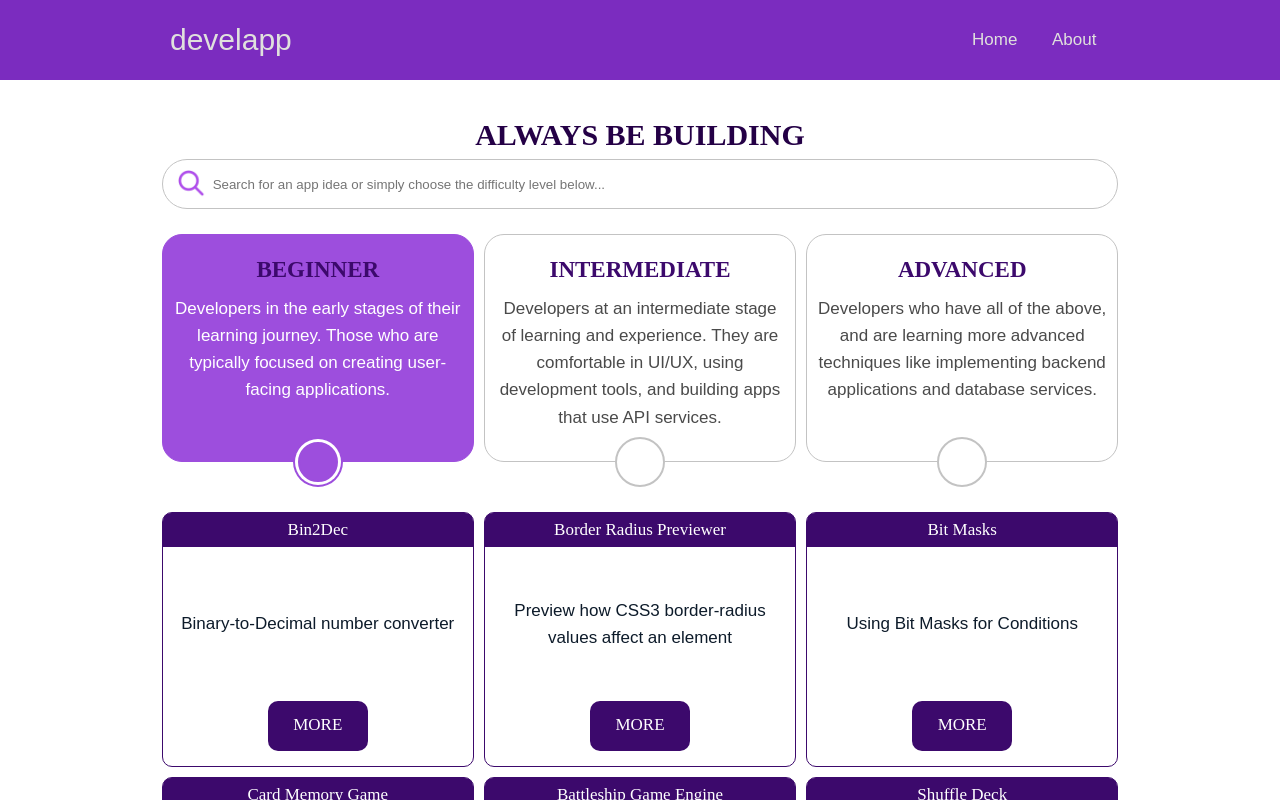
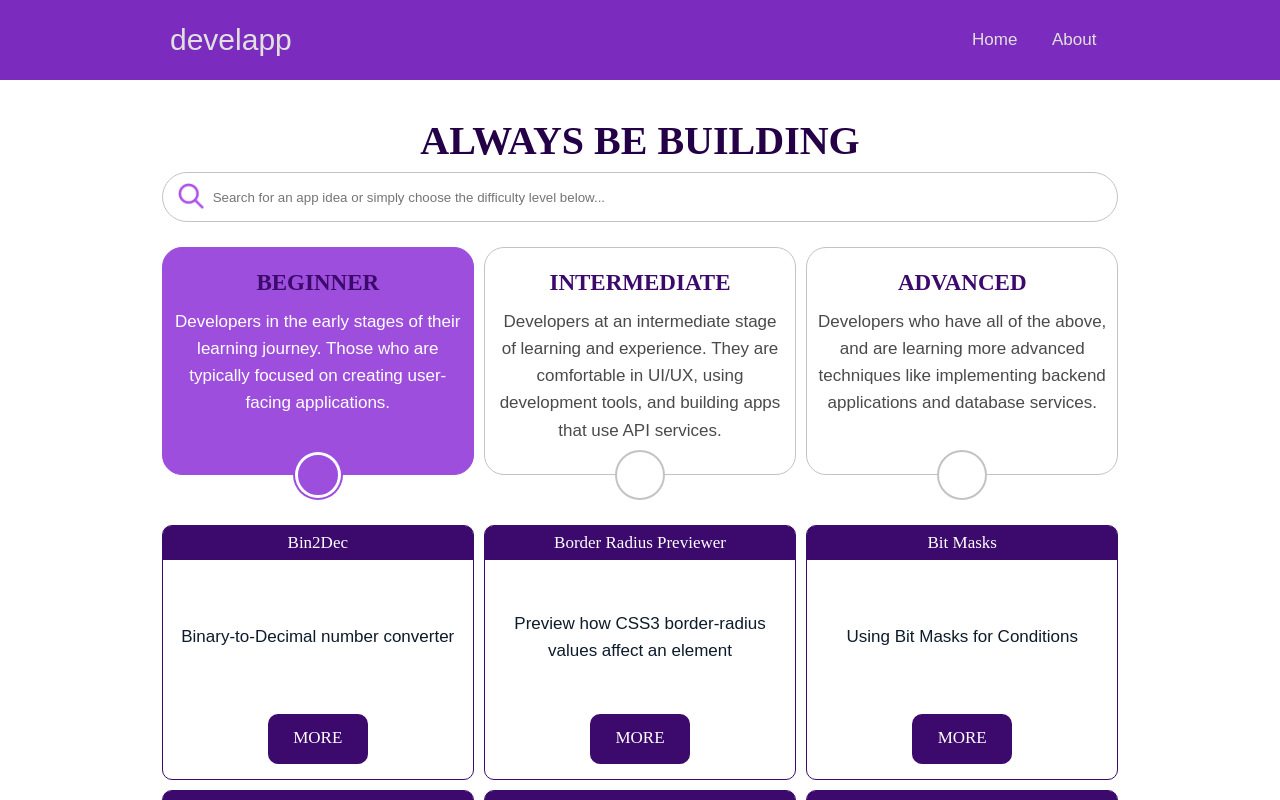
Before and after one commit to chingu-voyages/v38-geckos-team-04, a React (Create React App) app in the folder frontend/: page / in a window 1280 px wide. Shown: the top 800 px of the page. Built offline with nearby package versions, Linux system fonts and the light colour scheme; a web font is replaced by a local one.

Commit message:
Add font size css rule

```diff
--- a/frontend/src/sass/base/typography.scss
+++ b/frontend/src/sass/base/typography.scss
@@ -18,7 +18,7 @@
 
      // styles for devices with a min-width of 600px
      @include breakpoint(37.5em) {
-        // padding: 2rem;
+        font-size: 4rem;
     }
 
     @include breakpoint(56.25em) {
```
